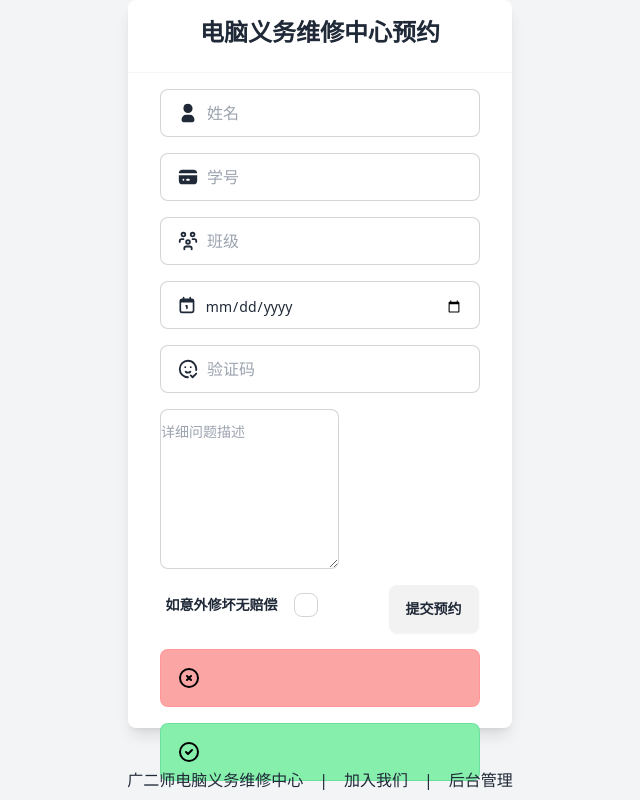
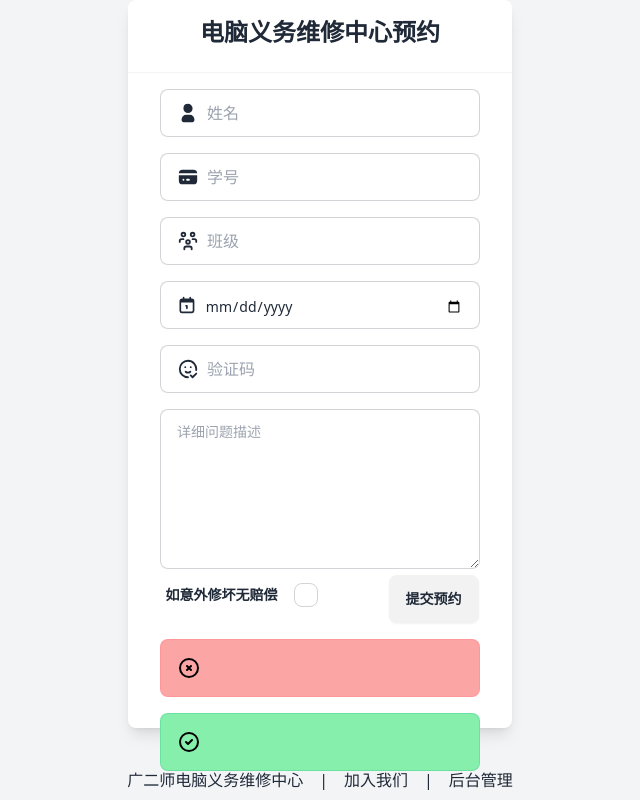
Before and after one commit to liyang8246/pcywwxzx-frontend, a website: page src/index.html in a window 1280 px wide. Shown: the whole page, without its empty margins (320-960 px from the left). Drawn offline with nearby package versions, Linux system fonts and the light colour scheme; files that its build step writes are made by us from their sources.

Commit message:
fix textarea bug

```diff
--- a/src/index.html
+++ b/src/index.html
@@ -35,9 +35,7 @@
             <svg xmlns="http://www.w3.org/2000/svg" width="22" height="22" viewBox="0 0 24 24"><g fill="none" stroke="currentColor" stroke-linecap="round" stroke-linejoin="round" stroke-width="2"><path d="M20.925 13.163A8.998 8.998 0 0 0 12 3a9 9 0 0 0 0 18M9 10h.01M15 10h.01"/><path d="M9.5 15c.658.64 1.56 1 2.5 1s1.842-.36 2.5-1m.5 4l2 2l4-4"/></g></svg>
             <input type="text" class="grow" placeholder="验证码" x-model="reswithverifycode.verifycode" :style="'background-image: url(' + reswithverifycode.verifycode_url + '); background-size: contain; background-position: right; background-repeat: no-repeat;'" />
         </label>
-        <div class="form-control w-full mb-4">
-            <textarea class="textarea textarea-bordered h-40 w-max mx-8 flex items-center gap-2 px-0" placeholder="详细问题描述" x-model="reswithverifycode.response.problem"></textarea>
-        </div>
+        <div class="w-full px-8"><textarea class="textarea textarea-bordered flex-grow h-40 gap-2 w-full" placeholder="详细问题描述" x-model="reswithverifycode.response.problem"></textarea></div>
         <div class="flex justify-around mx-8">
             <div class="form-control mr-8">
                 <label class="label cursor-pointer">
```
